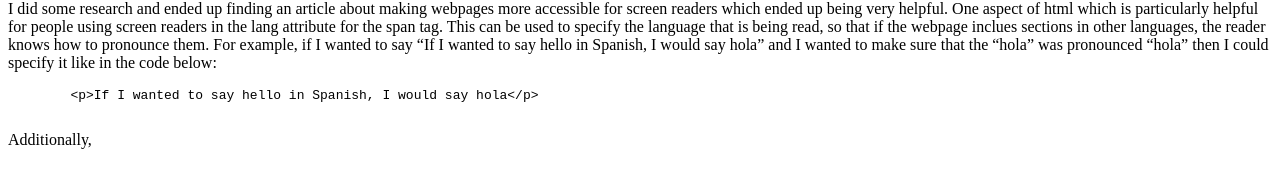
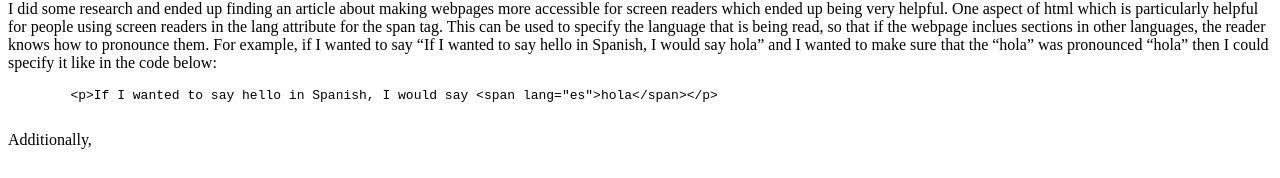
Before and after one commit to longencp/CS347-Blog, a plain HTML site: page blog1.html in a window 1280 px wide. Shown: the part 132-310 px from the top of the page. Drawn offline with Linux system fonts and the light colour scheme.

Commit message:
fix sample code

```diff
--- a/blog1.html
+++ b/blog1.html
@@ -14,7 +14,7 @@
         <q>If I wanted to say hello in Spanish, I would say hola</q> and I wanted to make sure that the <q>hola</q> was
         pronounced <q>hola</q> then I could specify it like in the code below:
     <pre>
-        &lt;p&gt;If I wanted to say hello in Spanish, I would say <span lang="es">hola</span>&lt;/p&gt;
+        &lt;p&gt;If I wanted to say hello in Spanish, I would say &lt;span lang="es"&gt;hola&lt;/span&gt;&lt;/p&gt;
     </pre>
         Additionally,
     </p>
```
